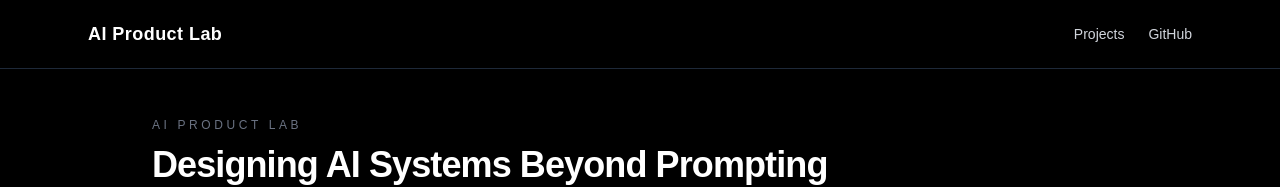
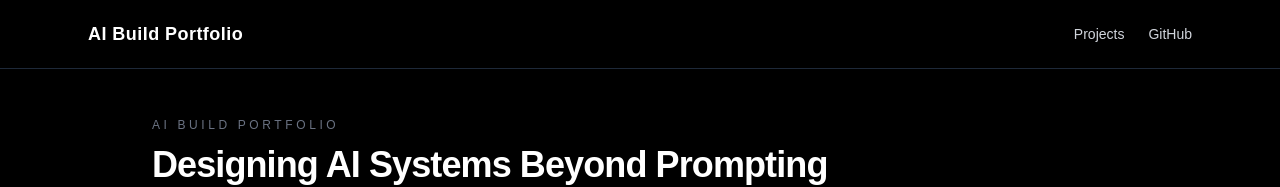
Before and after one commit to neeli-kumar-3/ai-product-lab, a Next.js app: page / in a window 1280 px wide. Shown: the top 187 px of the page. Built offline with nearby package versions, Linux system fonts and the light colour scheme.

Commit message:
Rename to AI Build Portfolio

```diff
--- a/app/layout.tsx
+++ b/app/layout.tsx
@@ -13,8 +13,16 @@ const geistMono = Geist_Mono({
 });
 
 export const metadata: Metadata = {
-  title: "Create Next App",
-  description: "Generated by create next app",
+  title: "AI Build Lab",
+  description:
+    "Applied AI workflow and orchestration projects.",
+
+  openGraph: {
+    title: "AI Build Lab",
+    description:
+      "Applied AI workflow and orchestration projects.",
+    images: ["/og-image.png"],
+  },
 };
 
 export default function RootLayout({
--- a/app/page.tsx
+++ b/app/page.tsx
@@ -9,7 +9,7 @@ export default function Home() {
       {/* Hero Section */}
       <section className="mx-auto max-w-5xl px-6 pt-12 pb-12">
         <p className="mb-3 text-xs uppercase tracking-[0.3em] text-gray-500">
-          AI Product Lab
+          AI Build Portfolio
         </p>
 
         <h1 className="max-w-4xl text-2xl font-bold tracking-tight md:text-4xl">
--- a/components/Navbar.tsx
+++ b/components/Navbar.tsx
@@ -8,7 +8,7 @@ export default function Navbar() {
           href="/"
           className="text-lg font-semibold tracking-wide"
         >
-          AI Product Lab
+          AI Build Portfolio
         </Link>
 
         <div className="flex items-center gap-6 text-sm text-gray-300">
--- a/components/ProjectCard.tsx
+++ b/components/ProjectCard.tsx
@@ -15,8 +15,7 @@ export default function ProjectCard({
 }: ProjectCardProps) {
   return (
     <Link href={href}>
-      <div className="rounded-2xl border border-gray-800 bg-[#111111] p-8 transition hover:border-gray-700 hover:bg-[#151515]">
-
+      <div className="cursor-pointer rounded-2xl border border-gray-800 bg-[#111111] p-8 transition hover:border-gray-700 hover:bg-[#151515]">
         <h3 className="text-2xl font-semibold text-white">
           {title}
         </h3>
```
Also changed, not shown: public/og-image.png (added).
